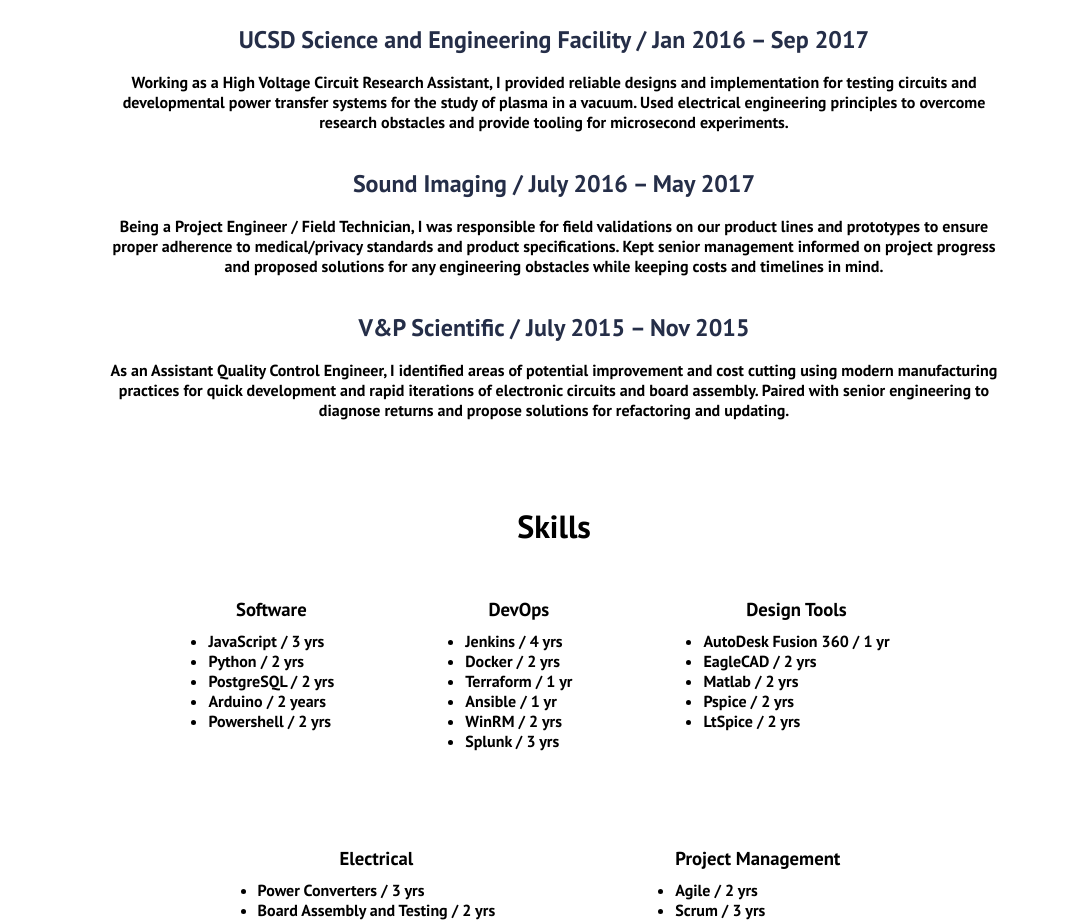
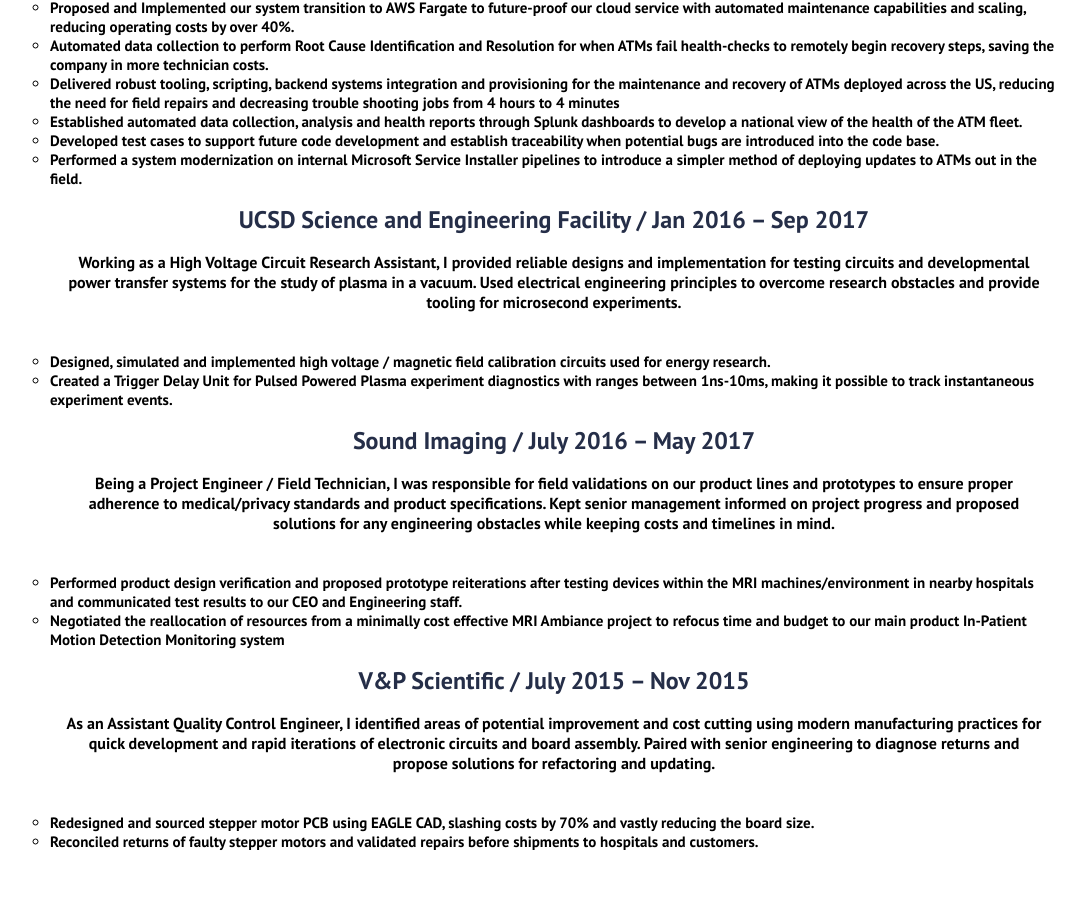
Before and after one commit to chrispyperez2/Project-Chrispy, a React (Create React App) app: page /skills in a window 1280 px wide. Shown: the part 1172-2094 px from the top of the page, without its empty margins (86-1171 px from the left). Built offline with nearby package versions, Linux system fonts and the light colour scheme.

Commit message:
added achievements under experience

```diff
--- a/src/components/SkillCards.css
+++ b/src/components/SkillCards.css
@@ -1,5 +1,5 @@
 .skill__cards {
-  padding: 4rem;
+  padding: 1rem;
   background: #fff;
 }
 
@@ -14,6 +14,15 @@
 p.experience__content  {
   text-align: center;
 }
+
+.achievement__item {
+  font-size: 15px;
+}
+
+.achievement__list {
+  margin-bottom: 20px;
+}
+
 
 .certificates {
   display: flex;
--- a/src/components/SkillCards.js
+++ b/src/components/SkillCards.js
@@ -16,6 +16,16 @@
               their money when they need it. Provide debugging and recovery expertise for Ops during deployments and software testing. "
               label="Capital One / Feb 2018 - Present"
               />
+              <ul className='achievement__list'>
+                <li className='achievement__item'>Invented, tested and provisioned a new Cloud-Based Password system for Capital One ATMs that includes password generation, rotation, storage, failure recovery and resetting for over 1600 ATMs.</li>
+                <li className='achievement__item'>Proposed and Implemented our system transition to AWS Fargate to future-proof our cloud service with automated maintenance capabilities and scaling, reducing operating costs by over 40%.</li>
+                <li className='achievement__item'>Automated data collection to perform Root Cause Identification and Resolution for when ATMs fail health-checks to remotely begin recovery steps, saving the company in more technician costs.</li>
+                <li className='achievement__item'>Delivered robust tooling, scripting, backend systems integration and provisioning for the maintenance and recovery of ATMs deployed across the US, reducing the need for field repairs and decreasing trouble shooting jobs from 4 hours to 4 minutes</li>
+                <li className='achievement__item'>Established automated data collection, analysis and health reports through Splunk dashboards to develop a national view of the health of the ATM fleet.</li>
+                <li className='achievement__item'>Developed test cases to support future code development and establish traceability when potential bugs are introduced into the code base. </li>
+                <li className='achievement__item'>Performed a system modernization on internal Microsoft Service Installer pipelines to introduce a simpler method of deploying updates to ATMs out in the field.</li>
+              </ul>
+
             </ul>
             <ul className='skill__cards__items'>
               <SkillCardItem
@@ -24,6 +34,10 @@
               microsecond experiments."
               label="UCSD Science and Engineering Facility / Jan 2016 – Sep 2017"
               />
+              <ul className='achievement__list'>
+                <li className='achievement__item'>Designed, simulated and implemented high voltage / magnetic field calibration circuits used for energy research.</li>
+                <li className='achievement__item'>Created a Trigger Delay Unit for Pulsed Powered Plasma experiment diagnostics with ranges between 1ns-10ms, making it possible to track instantaneous experiment events.</li>
+              </ul>
             </ul>
             <ul className='skill__cards__items'>
               <SkillCardItem
@@ -32,6 +46,10 @@
               engineering obstacles while keeping costs and timelines in mind."
               label="Sound Imaging / July 2016 – May 2017"
               />
+              <ul className='achievement__list'>
+                <li className='achievement__item'>Performed product design verification and proposed prototype reiterations after testing devices within the MRI machines/environment in nearby hospitals and communicated test results to our CEO and Engineering staff.</li>
+                <li className='achievement__item'>Negotiated the reallocation of resources from a minimally cost effective MRI Ambiance project to refocus time and budget to our main product In-Patient Motion Detection Monitoring system</li>
+              </ul>
             </ul>
             <ul className='skill__cards__items'>
               <SkillCardItem
@@ -40,6 +58,10 @@
               solutions for refactoring and updating."
               label="V&P Scientific / July 2015 – Nov 2015"
               />
+              <ul className='achievement__list'>
+                <li className='achievement__item'>Redesigned and sourced stepper motor PCB using EAGLE CAD, slashing costs by 70% and vastly reducing the board size. </li>
+                <li className='achievement__item'>Reconciled returns of faulty stepper motors and validated repairs before shipments to hospitals and customers.</li>
+              </ul>
             </ul>
           </div>
         </div>
@@ -105,7 +127,7 @@
               </h3>
               <ul>
                 <li>Agile / 2 yrs</li>
-                <li>Scrum / 3 yrs</li>
+                <li>Scrum / 2 yrs</li>
                 <li>Kanban / 1 yr</li>
               </ul>
             </div>
```
